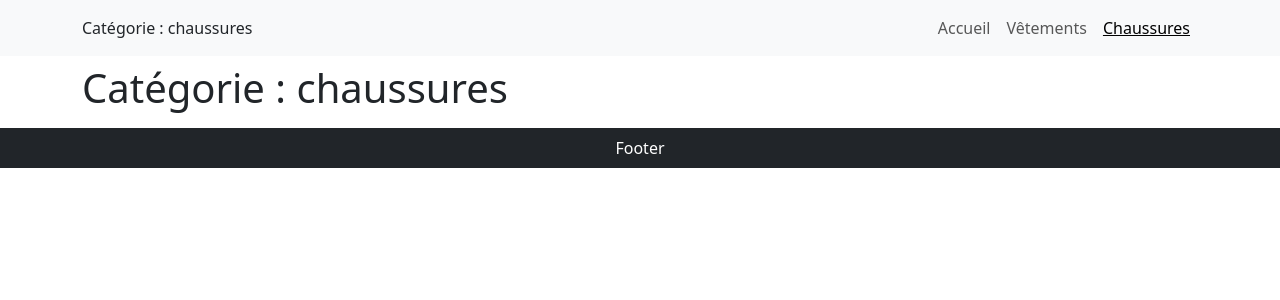
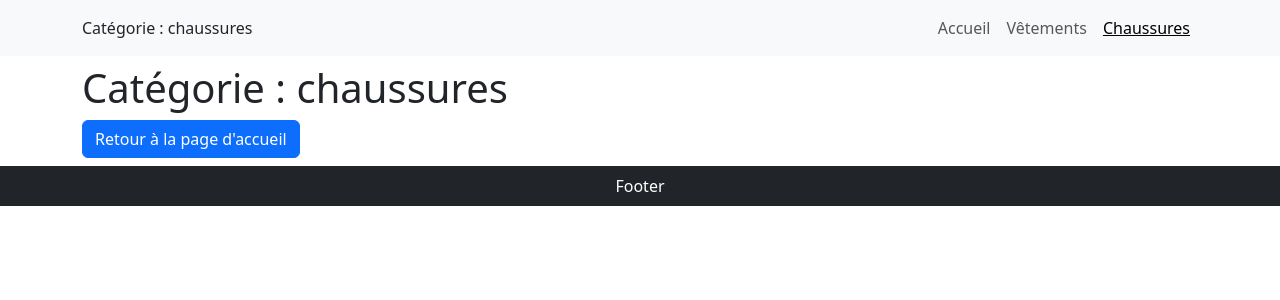
Before and after one commit to Vaezy/router, a React (Vite) app: page /categorie/chaussures in a window 1280 px wide. Shown: the top 300 px of the page. Built offline with nearby package versions, Linux system fonts and the light colour scheme.

Commit message:
feat: add button to return to home page

```diff
--- a/src/pages/Category.jsx
+++ b/src/pages/Category.jsx
@@ -1,11 +1,20 @@
-import { useParams } from "react-router";
+import { Button } from "react-bootstrap";
+import { useNavigate, useParams } from "react-router";
 
 export const Category = () => {
   const { category } = useParams();
+  const navigate = useNavigate();
+
+  const hReturn = () => {
+    navigate("/");
+  };
 
   return (
     <div>
       <h1>Catégorie : {category}</h1>
+      <Button variant="primary" onClick={hReturn}>
+        Retour à la page d'accueil
+      </Button>
     </div>
   );
 };
```
